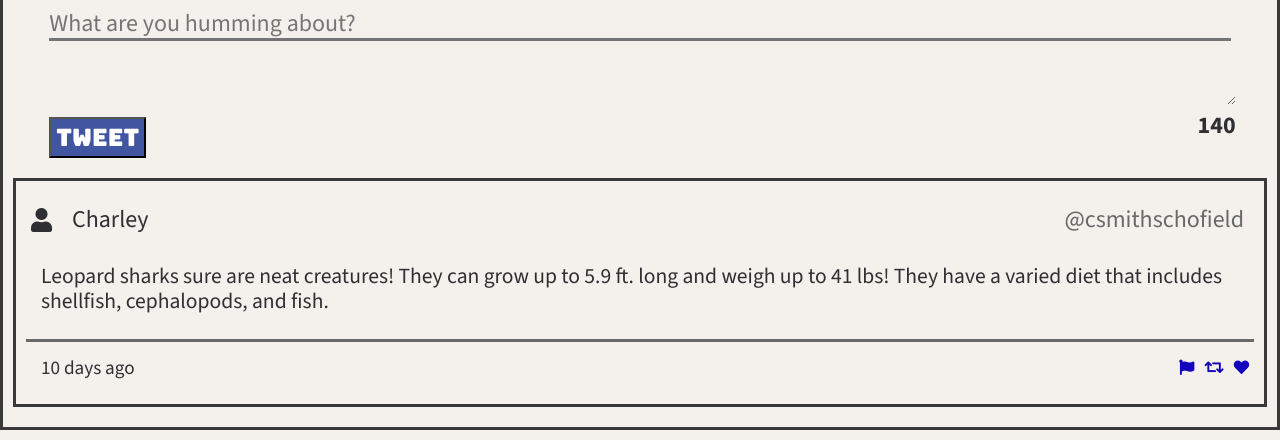
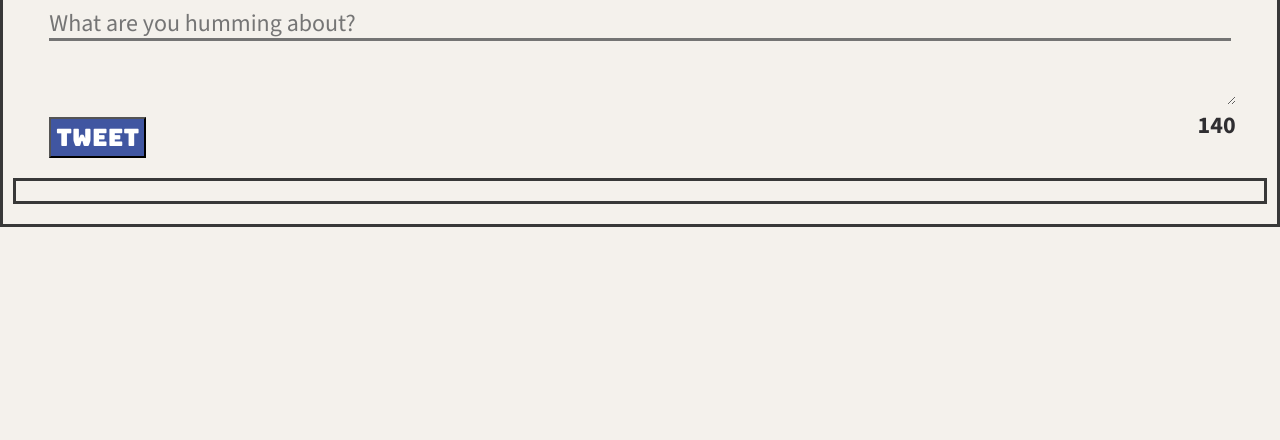
Before and after one commit to charleysmithschofield/tweeter, a website: page public/index.html in a window 1280 px wide. Shown: the part 644-1084 px from the top of the page. After the commit the page ends 881 px from the top, so only its background shows below. Drawn offline with nearby package versions, Linux system fonts and the light colour scheme.

Commit message:
remove <article> from index.html. Will now generate these elements dynamically

```diff
--- a/public/index.html
+++ b/public/index.html
@@ -75,29 +75,6 @@
 
     <!-- Display Tweets Container -->
     <section id="tweets-container" class="container">
-      <article class="tweet">
-        <header>
-          <!-- User Info -->
-          <div class="user-info">
-            <i class="fas fa-user"></i>
-            <p class="first-name">Charley</p>
-          </div>
-          <p class="tweet-username">@csmithschofield</p>
-        </header>
-        <!-- Tweet Content -->
-          <p class="tweet-content">Leopard sharks sure are neat creatures! They can grow up to 5.9 ft. long and weigh up to 41 lbs! They have a varied diet that includes shellfish, cephalopods, and fish.</p>
-        <footer>
-            <p class="days-posted-ago">10 days ago</p>
-            <div class="action-icons">
-            <!-- Flag Icon -->
-            <i class="fas fa-flag"></i>
-            <!-- Re-Tweet Icon -->
-            <i class="fas fa-retweet"></i>
-            <!-- Heart Icon -->
-            <i class="fas fa-heart"></i>
-            </div>
-        </footer>
-      </article>
     </section>
   </main>
 </body>
--- a/server/data-files/initial-tweets.json
+++ b/server/data-files/initial-tweets.json
@@ -8,7 +8,7 @@
     "content": {
       "text": "If I have seen further it is by standing on the shoulders of giants"
     },
-    "created_at": 1710816351075
+    "created_at": 1710817085976
   },
   {
     "user": {
@@ -19,6 +19,6 @@
     "content": {
       "text": "Je pense , donc je suis"
     },
-    "created_at": 1710902751075
+    "created_at": 1710903485976
   }
 ]
```
